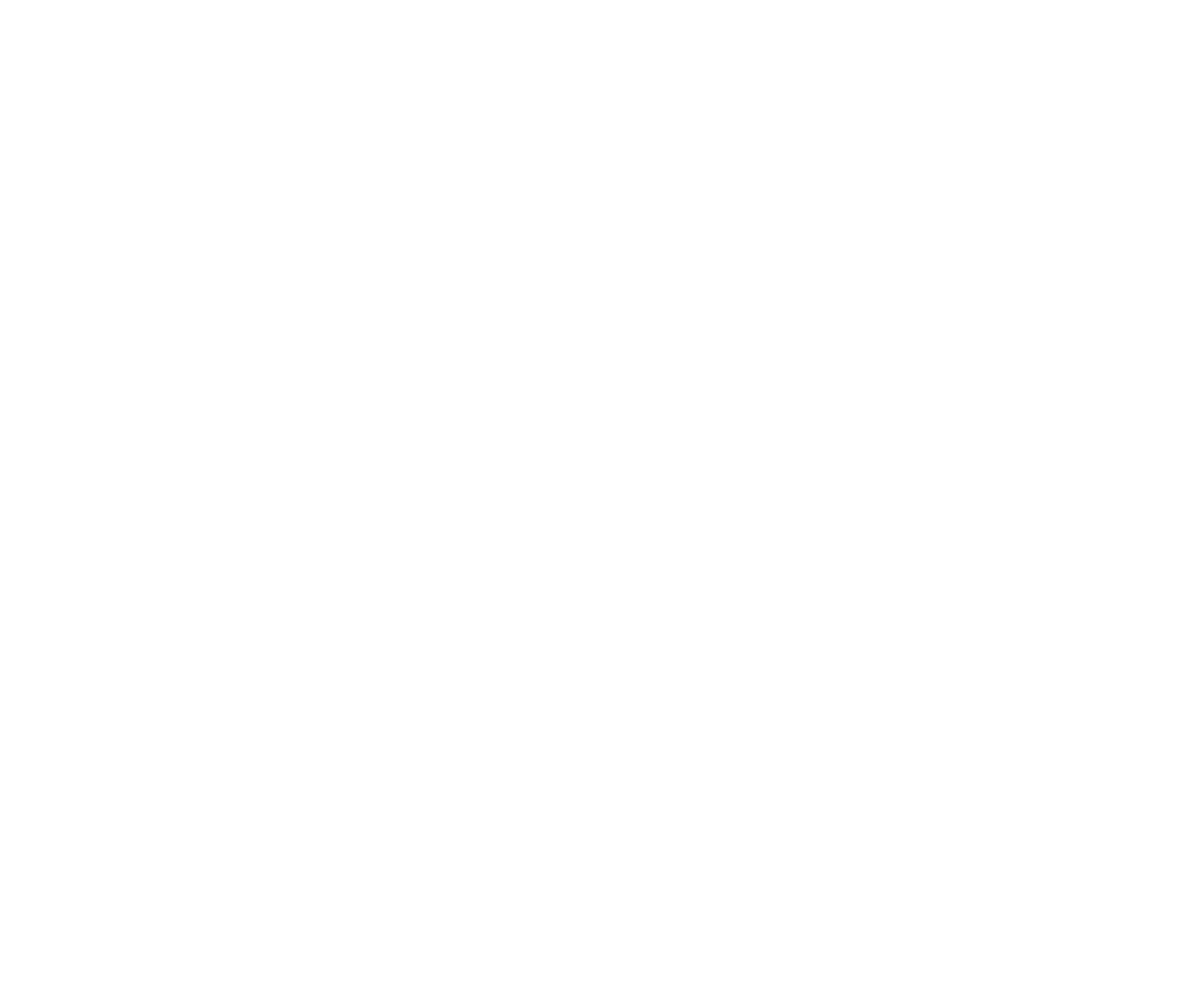
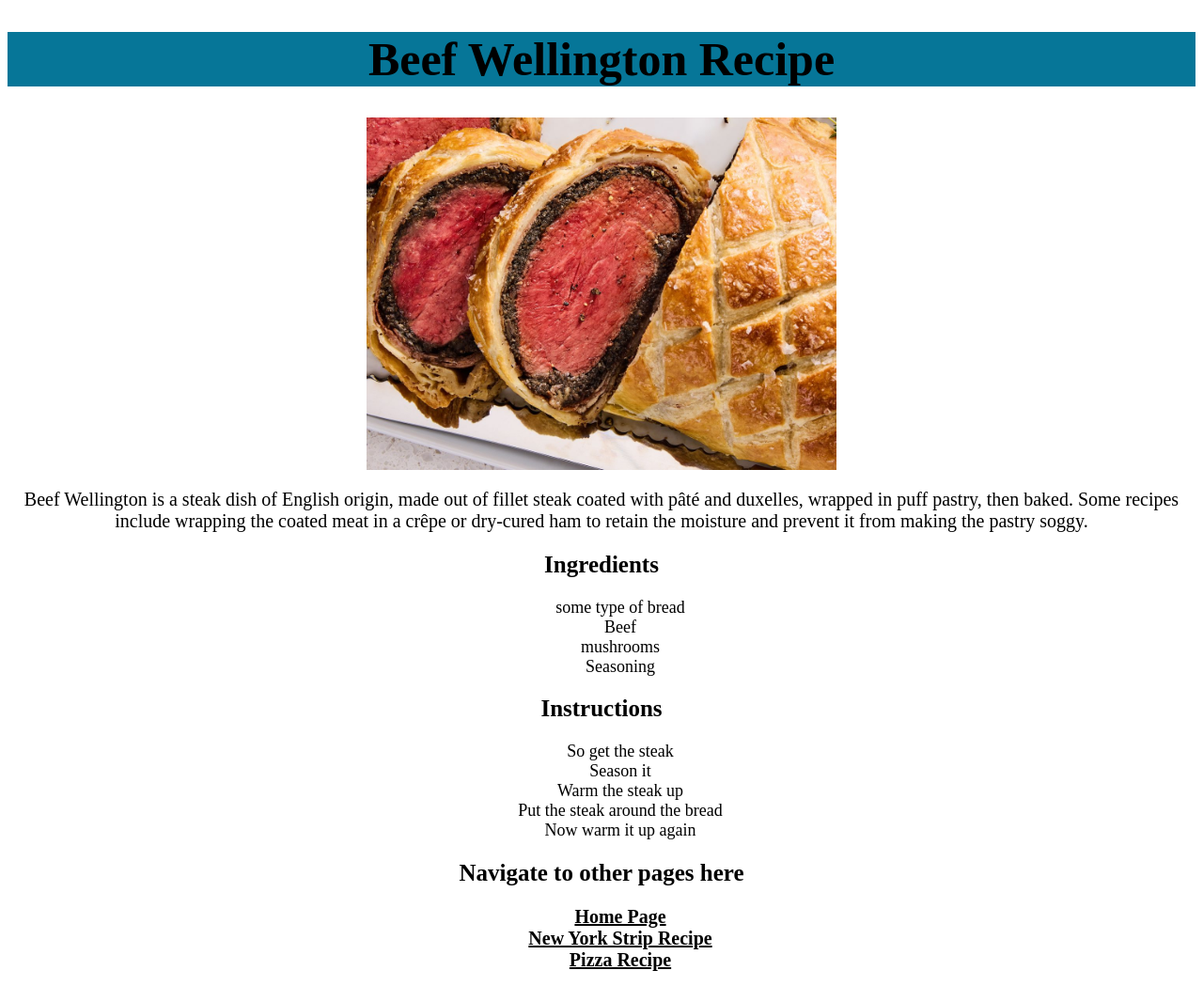
Before and after one commit to Datsteel12/odin-recipes, a plain HTML site: page recipes/wellington.html in a window 1280 px wide. Shown: the whole page at 94% size. Before the commit the page ends 800 px from the top, so only its background shows below. Drawn offline with Linux system fonts and the light colour scheme.

Commit message:
10/30 DONE

```diff
--- a/recipes/wellington.html
+++ b/recipes/wellington.html
@@ -4,8 +4,35 @@
     <meta charset="UTF-8">
     <meta name="viewport" content="width=device-width, initial-scale=1.0">
     <title>Document</title>
+    <link rel="stylesheet" href="../style.css" />
 </head>
 <body>
+    <h1 class="heading"> Beef Wellington Recipe</h1>
+    <img class="images" src="../images/wellington.jpg" alt="Beff weliington">
+    <p class="main-para">Beef Wellington is a steak dish of English origin, made out of fillet steak coated with pâté and duxelles, wrapped in puff pastry, then baked. Some recipes include wrapping the coated meat in a crêpe or dry-cured ham to retain the moisture and prevent it from making the pastry soggy.</p>
+    <h2 class="subheading">Ingredients</h2>
+    <ul class="links">
+        <li>some type of bread</li>
+        <li>Beef</li>
+        <li>mushrooms</li>
+        <li>Seasoning</li>
+    </ul>
+    <h2 class="subheading">Instructions</h2>
+    <ul class="links">
+        <li>So get the steak</li>
+        <li>Season it</li>
+        <li>Warm the steak up</li>
+        <li>Put the steak around the bread</li>
+        <li>Now warm it up again</li>
+    </ul>
+    <h2 class="subheading"> Navigate to other pages here</h2>
+
+    <ul class="links">
+        <li><a href="../index.html" >Home Page</a></li>
+        <li><a href="./steak.html">New York Strip Recipe</a></li>
+        <li><a href="./pizza.html" >Pizza Recipe</a></li>
+    </ul>
+
 
 </body>
 </html>
```
Also changed, not shown: index.html (+3 -3 lines), recipes/pizza.html (+3 -3 lines), recipes/steak.html (+3 -3 lines).
